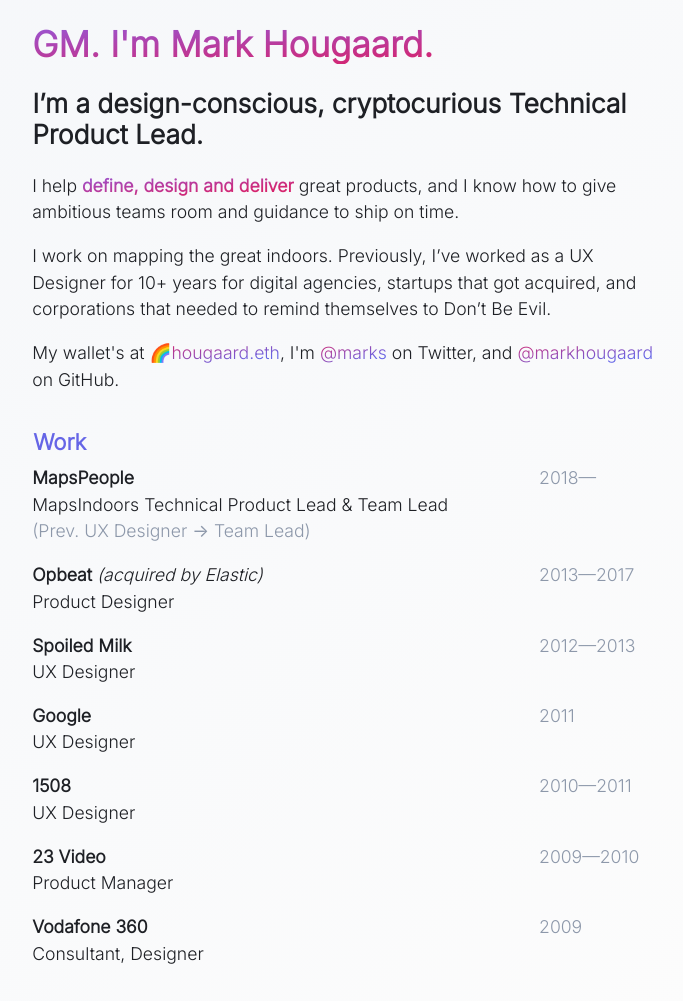
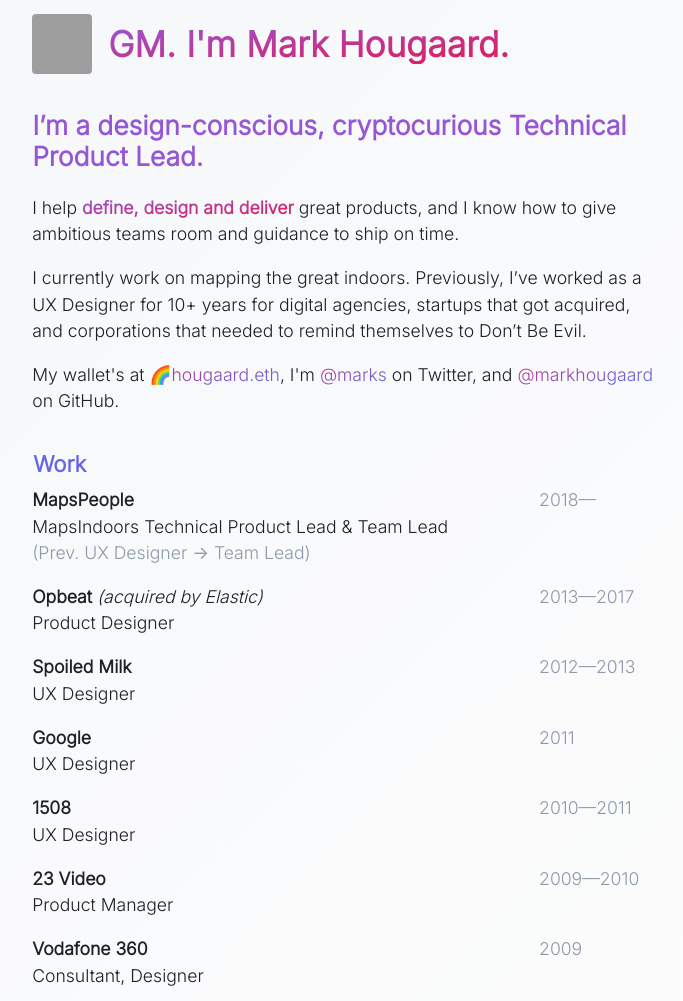
Before and after one commit to markhougaard/hougaard-eth, a plain HTML site: page index.html in a window 1280 px wide. Shown: the top 1001 px of the page, without its empty margins (291-974 px from the left). Drawn offline with nearby package versions, Linux system fonts and the light colour scheme; grey boxes are pictures that could not be loaded.

Commit message:
fix: Changes

```diff
--- a/index.html
+++ b/index.html
@@ -16,10 +16,13 @@
 <body>
   <main class="parent">
     <section class="child">
-      <h1 class="gradient">GM. I'm Mark Hougaard.</h1>
-      <h2>I’m a design-conscious, cryptocurious Technical Product Lead.</h2>
+      <div class="headline">
+        <img src="https://secure.gravatar.com/avatar/8a50058859eebd0658acb492376075d5?s=196" height="60px" width="60px">
+        <h1 class="gradient">GM. I'm Mark Hougaard.</h1>
+      </div>
+        <h2>I’m a design-conscious, cryptocurious Technical Product Lead.</h2>
       <p>I help <strong><span class="gradient">define, design and deliver</span></strong> great products, and I know how to give ambitious teams room and guidance to ship on time.</p>
-      <p>I work on mapping the great indoors. Previously, I’ve worked as a UX Designer for 10+ years for digital agencies, startups that got acquired, and corporations that needed to remind themselves to Don’t Be Evil.</p>
+      <p>I currently work on mapping the great indoors. Previously, I’ve worked as a UX Designer for 10+ years for digital agencies, startups that got acquired, and corporations that needed to remind themselves to Don’t Be Evil.</p>
       <p>My wallet's at 🌈<a href="https://rainbow.me/hougaard.eth" title="hougaard.eth on 🌈">hougaard.eth</a>, I'm <a href="https://twitter.com/marks" title="@marks on Twitter">@marks</a> on Twitter, and <a href="https://github.com/markhougaard" title="@markhougaard on GitHub">@markhougaard</a> on GitHub.</p>
     </section>
     <section class="experience">
--- a/style.css
+++ b/style.css
@@ -73,6 +73,7 @@
 h2 {
   font-size: 1.5rem;
   line-height: 1.8rem;
+  color: var(--color-purple-base);
 }
 
 table {
@@ -118,3 +119,15 @@
 	-webkit-background-clip: text;
 	-webkit-text-fill-color: transparent;
 }
+
+.headline {
+  flex-direction: row;
+align-content: center;
+align-items: center;
+display: flex;
+}
+
+.headline img {
+  margin-right: 16px;
+  border-radius: 4px;
+}
```
